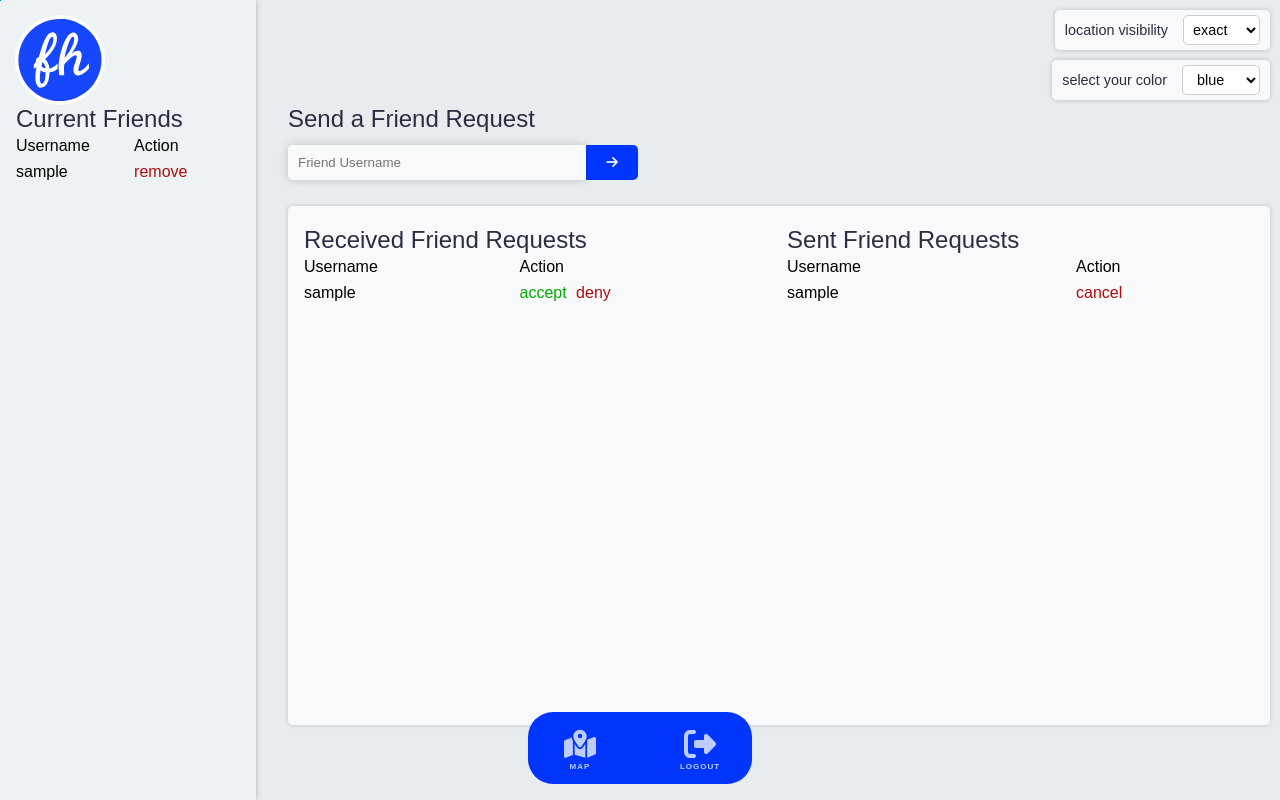
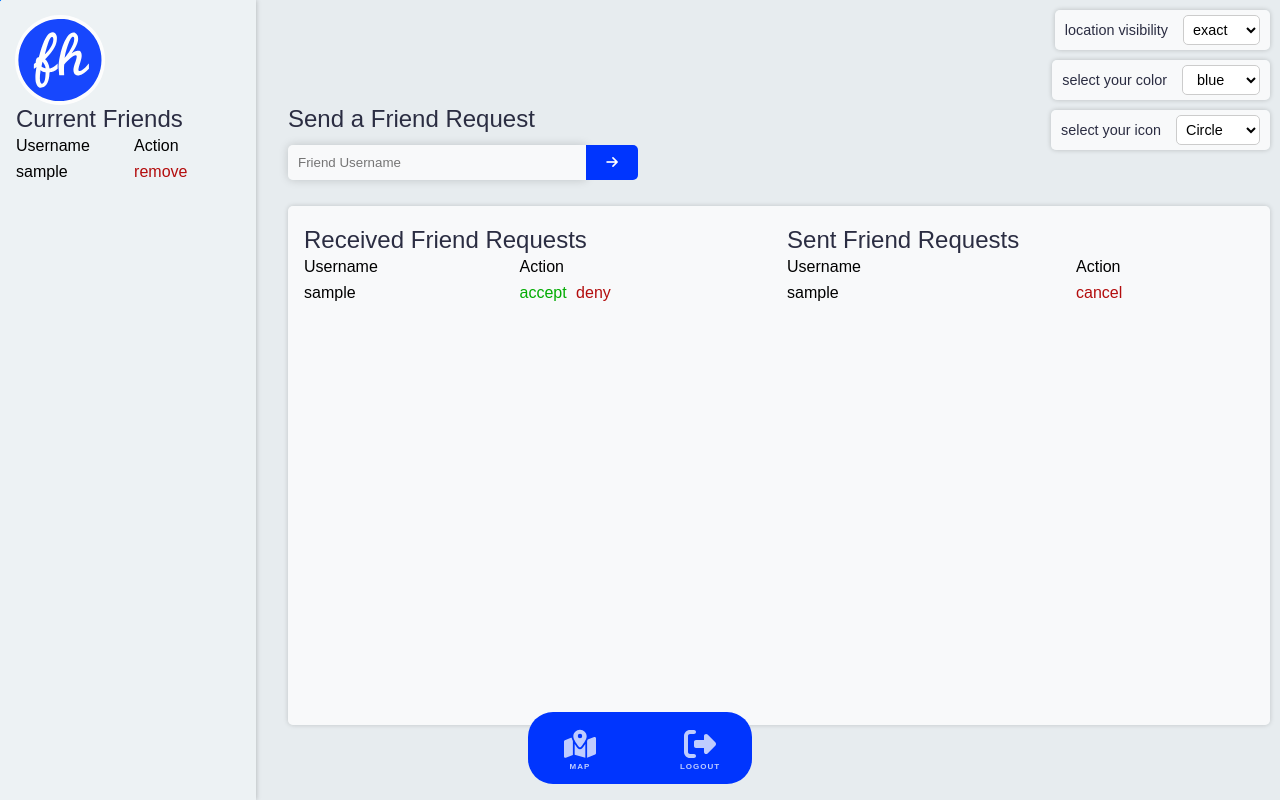
Before and after one commit to ChicoState/FriendHub, a Django app: page /friendList/ in a window 1280 px wide. Run offline with Django 4.2, Linux system fonts and the light colour scheme; a user stored in the database is signed in; tables that the repository leaves empty hold one stand-in row (values such as "Sample post"); some web fonts are replaced.

Commit message:
resolved #71

```diff
--- a/FriendHub/urls.py
+++ b/FriendHub/urls.py
@@ -18,4 +18,6 @@ urlpatterns = [
     path('removeFriend/<int:friendId>/', app_views.removeFriend, name='removeFriend'),
     path('setDistancePreference/', app_views.setDistancePreference, name='setDistancePreference'),
     path('setColorPreference/', app_views.setColorPreference, name='setColorPreference'),
+    path('setIconPreference/', app_views.setIconPreference, name='setIconPreference'),
+
 ]
--- a/application/forms.py
+++ b/application/forms.py
@@ -45,6 +45,13 @@ class DistancePreferenceForm(forms.Form):
         (5, '5000m'),
     ])
 
+class IconPreferenceForm(forms.Form):
+    icon = forms.ChoiceField(choices=[
+        (1, 'Circle'),
+        (2, 'Triangle'),
+        (3, 'Square'),
+    ])
+
 class ColorPreferenceForm(forms.Form):
     color = forms.ChoiceField(choices=[
         (1, 'blue'),
--- a/application/models.py
+++ b/application/models.py
@@ -65,6 +65,7 @@ class UserData(models.Model):
     longitude = models.FloatField(default=0.00)
     distancePreference = models.IntegerField(default=1)
     colorPreference = models.IntegerField(default=1)
+    iconPreference = models.IntegerField(default=1)
     friends = models.ManyToManyField('self', blank=True)
 
     def __str__(self) -> str:
@@ -129,7 +130,8 @@ class UserData(models.Model):
                 'latitude': obfuscated_latitude,
                 'longitude': obfuscated_longitude,
                 'distancePreference': user_data_instance.distancePreference,
-                'color': user_data_instance.colorPreference
+                'color': user_data_instance.colorPreference,
+                'icon': user_data_instance.iconPreference
             }
             coords_list.append(coords)
 
--- a/application/views.py
+++ b/application/views.py
@@ -1,7 +1,7 @@
 from django.shortcuts import render, redirect, get_object_or_404
 from django.contrib.auth import authenticate, login, logout
 from django.http import HttpResponse
-from application.forms import JoinForm, LoginForm, DistancePreferenceForm, ColorPreferenceForm
+from application.forms import JoinForm, LoginForm, DistancePreferenceForm, ColorPreferenceForm, IconPreferenceForm
 from django.contrib.auth.decorators import login_required
 from .models import UserData, FriendRequest, FriendList
 from django.contrib.auth.models import User
@@ -136,11 +136,14 @@ def friendList(request):
     userData = UserData.objects.get(djangoUser=request.user)
     currentDistancePreference = userData.distancePreference
     currentColorPreference = userData.colorPreference
+    currentIconPreference = userData.iconPreference
 
     # instantiate the distance preference form
     form = DistancePreferenceForm(initial={'distance': currentDistancePreference})
 
     colorForm = ColorPreferenceForm(initial={'color': currentColorPreference})
+
+    iconForm = IconPreferenceForm(initial={'icon': currentIconPreference})
 
 
     context = {
@@ -148,7 +151,8 @@ def friendList(request):
         'friendRequestsSent': friendRequestsSent,
         'friends': friends.friends.all(),
         'form': form,
-        'colorForm': colorForm
+        'colorForm': colorForm,
+        'iconForm': iconForm
     }
 
     return render(request, 'friendList.html', context)
@@ -267,3 +271,16 @@ def setColorPreference(request):
             userData.colorPreference = colorSelected
             userData.save()
             return redirect('friendList')
+
+@login_required(login_url='/login')
+def setIconPreference(request):
+    if request.method == 'POST':
+        # handle post method for setting icon preference
+        form = IconPreferenceForm(request.POST)
+        if form.is_valid():
+            #update users icon preference
+            iconSelected = form.cleaned_data.get('icon')
+            userData = UserData.objects.get(djangoUser=request.user)
+            userData.iconPreference = iconSelected
+            userData.save()
+            return redirect('friendList')
--- a/static/css/friends.css
+++ b/static/css/friends.css
@@ -328,7 +328,7 @@ a {
   color: rgb(3, 172, 3);
 }
 
-.distance-selector, .color-selector {
+.distance-selector, .color-selector, .icon-selector{
   position: absolute;
   top: 10px;
   right: 10px;
@@ -345,12 +345,16 @@ a {
   top: 60px;
 }
 
-.distance-selector label, .color-selector label {
+.icon-selector {
+  top: 110px;
+}
+
+.distance-selector label, .color-selector label, .icon-selector label {
   font-size: 0.9rem;
   margin-right: 5px;
 }
 
-.distance-selector select, .color-selector select {
+.distance-selector select, .color-selector select, .icon-selector select {
   padding: 5px;
   font-size: 0.9rem;
   border-radius: 5px;
--- a/templates/friendList.html
+++ b/templates/friendList.html
@@ -39,6 +39,13 @@
             <div class = "color-selector">
                 <label for="{{colorForm.color.idForLabel}}">select your color</label>
                 {{colorForm.color}}
+            </div>
+        </form>
+        <form id = "iconForm" method="post" action="{% url 'setIconPreference' %}">
+            {% csrf_token %}
+            <div class = "icon-selector">
+                <label for="{{iconForm.icon.idForLabel}}">select your icon</label>
+                {{iconForm.icon}}
             </div>
         </form>
         <div class="friends-section">
@@ -138,6 +145,9 @@
     document.getElementById("id_color").addEventListener("change", (e) => {
         document.getElementById("colorForm").submit();
     });
+    document.getElementById("id_icon").addEventListener("change", (e) => {
+        document.getElementById("iconForm").submit();
+    });
     document.addEventListener("DOMContentLoaded", function() {
     const currentTheme = localStorage.getItem('mapTheme');
 
```
Also changed, not shown: templates/map.html (+42 -11 lines), application/migrations/0031_userdata_iconpreference.py (added).
